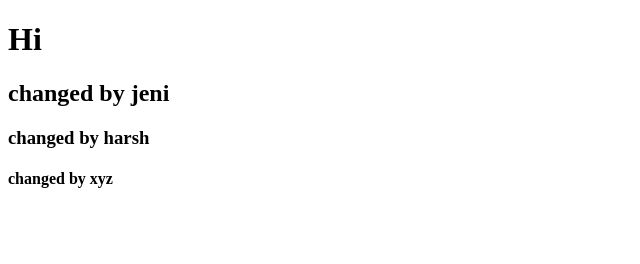
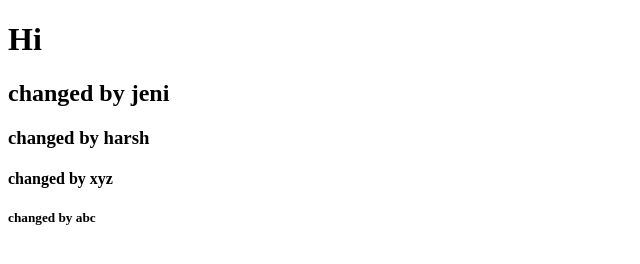
Before and after one commit to HARSHPATELH26/practice123, a plain HTML site: page index.html in a window 1280 px wide. Shown: the full height of the page, 0-640 px from the left. Drawn offline with Linux system fonts and the light colour scheme.

Commit message:
chnged shave

```diff
--- a/index.html
+++ b/index.html
@@ -10,5 +10,6 @@
     <h2>changed by jeni</h2>
     <h3>changed by harsh</h3>
     <h4>changed by xyz</h4>
+    <h5>changed by abc</h5>
 </body>
 </html>
```
